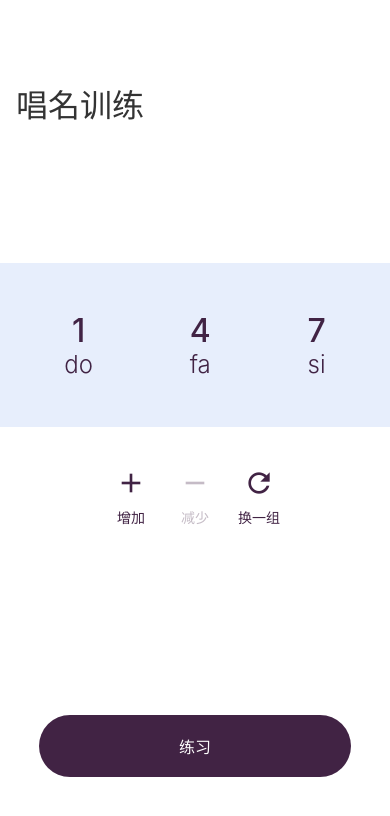
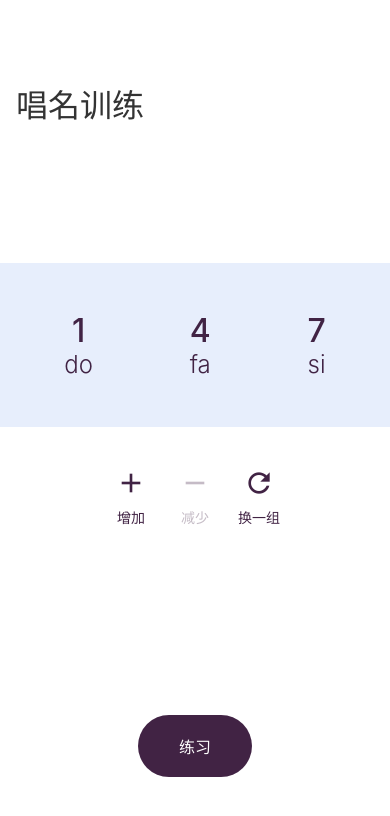
Before and after one commit to onlyzlc/doremi, a React Native app in the folder doremi/: screen / in a window 390 px wide. Shown: the top 816 px of the page. Built offline with nearby package versions, Linux system fonts and the light colour scheme.

Commit message:
按钮布局微调

```diff
--- a/doremi/App.js
+++ b/doremi/App.js
@@ -343,5 +343,7 @@ const styles = StyleSheet.create({
   },
   buttonBar: {
     padding: 16,
+    flexDirection: "row",
+    justifyContent: "center",
   },
 });
```
